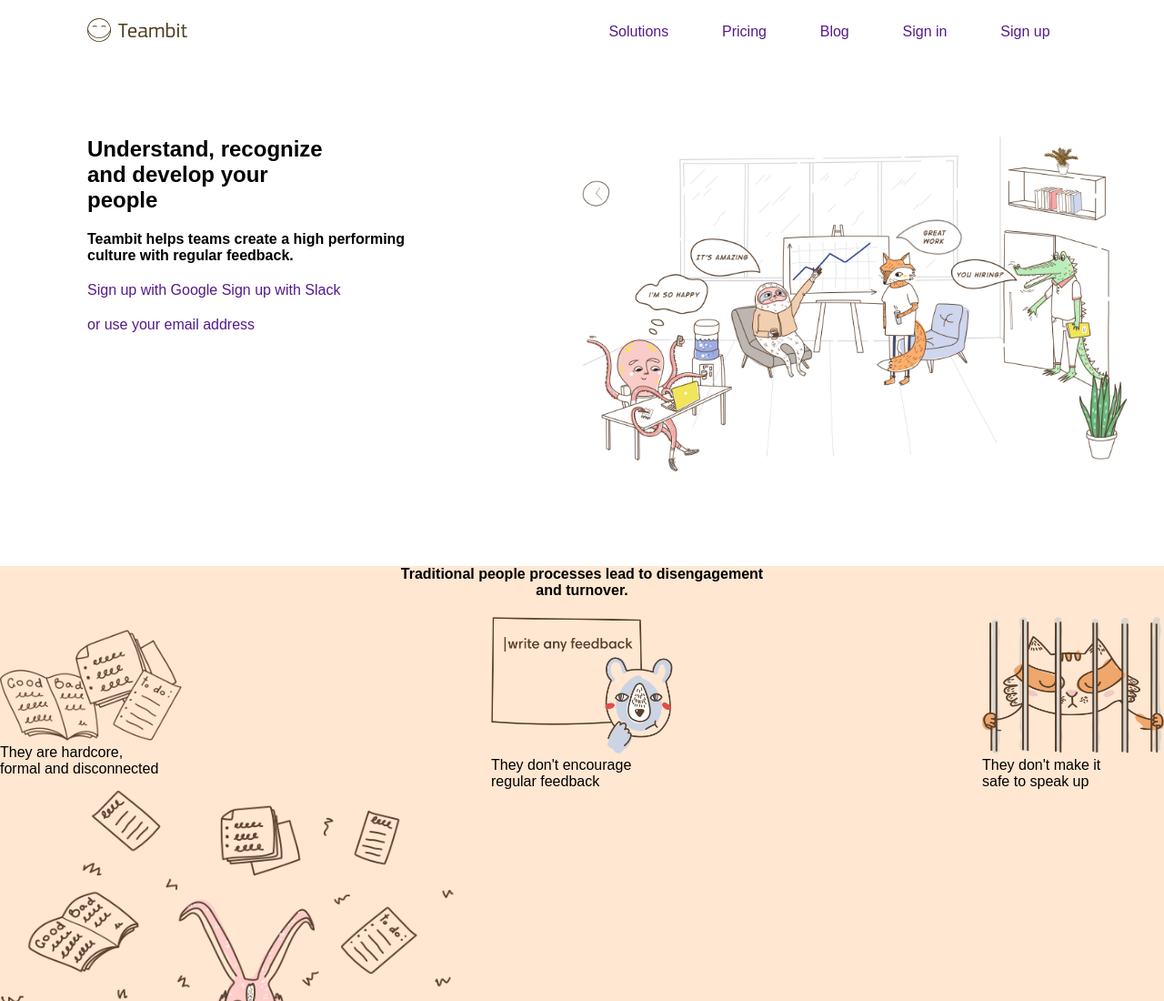
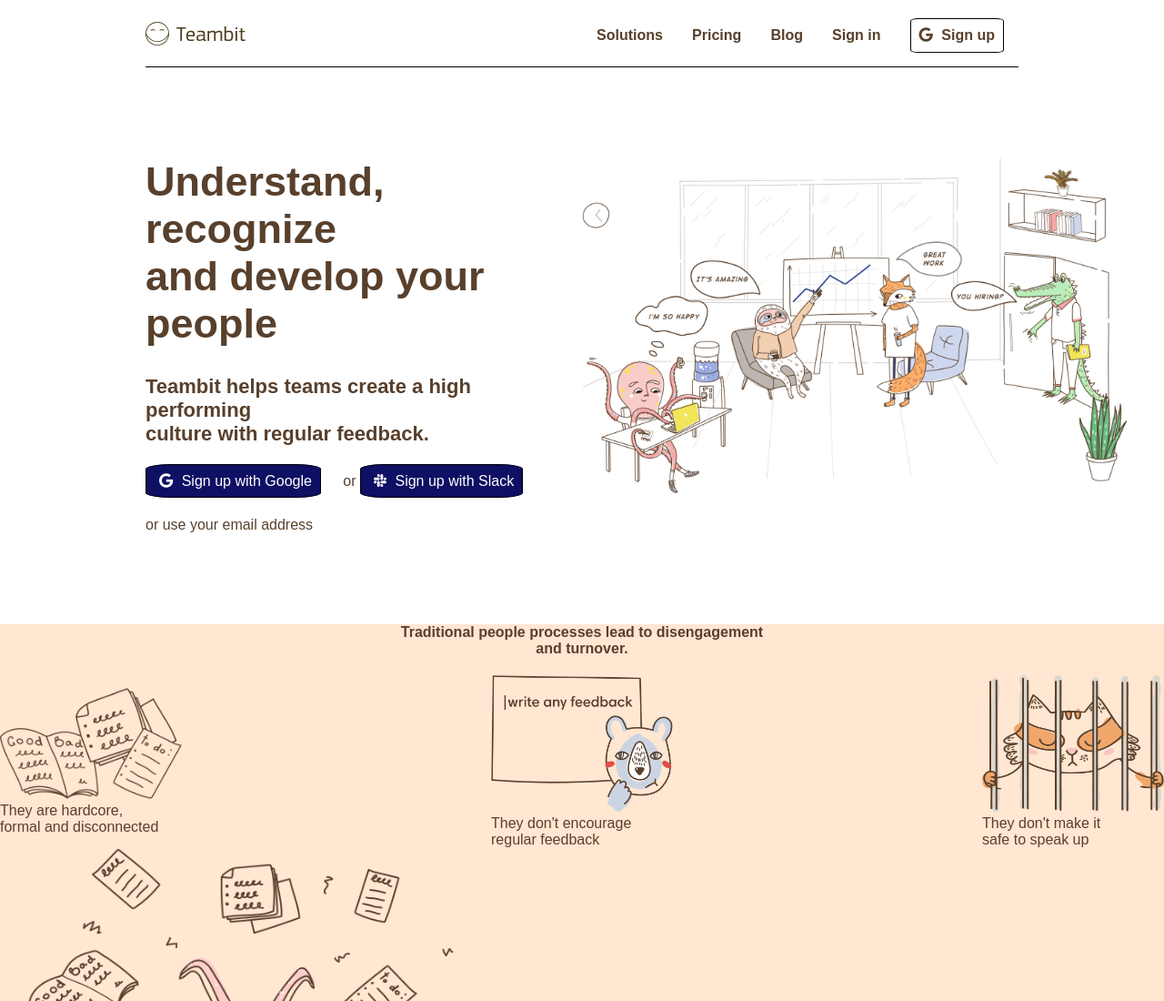
Before and after one commit to micheleprovolo/sass-teambit, a plain HTML site: page public/index.html in a window 1280 px wide. Shown: the top 1100 px of the page at 91% size. Drawn offline with Linux system fonts and the light colour scheme.

Commit message:
migliorata nav e prima sezione

```diff
--- a/public/index.html
+++ b/public/index.html
@@ -5,6 +5,9 @@
     <meta charset="UTF-8">
     <meta name="viewport" content="width=device-width, initial-scale=1.0">
     <meta http-equiv="X-UA-Compatible" content="ie=edge">
+
+    <script src="https://kit.fontawesome.com/fdcc74e310.js" crossorigin="anonymous"></script>
+
 
     <link rel="stylesheet" href="css/style.css">
 
@@ -25,7 +28,7 @@
                         <li><a href="">Pricing</a></li>
                         <li><a href="">Blog</a></li>
                         <li><a href="">Sign in</a></li>
-                        <li><a href="">Sign up</a></li>
+                        <li> <span><i class="fab fa-google"></i></span> <a href="">Sign up</a></li>
                     </ul>
                 </div>
             </nav>
@@ -36,11 +39,14 @@
 
                 <h2>Understand, recognize <br> and develop your <br> people</h2>
                 <h4>Teambit helps teams create a high performing <br> culture with regular feedback.</h4>
-                <div>
-                    <a href="">Sign up with Google</a>
-                    <a href="">Sign up with Slack</a>
+
+                <div class="button-container">
+                    <a href=""> <span><i class="fab fa-google"></i></span> Sign up with Google</a>
+                    <span>or</span>
+                    <a href=""> <span><i class="fab fa-slack"></i></span> Sign up with Slack</a>
                 </div>
-                <a href="">or use your email address</a>
+                <a id="email-link" href="">or use your email address</a>
+
 
             </div>
             <div class="sec-right">
@@ -188,7 +194,8 @@
         <div class="wrapper">
             <div class="micro-container">
                 <img src="img\logo-small.svg" alt="">
-                <p><a href="">Teambit</a> helps teams create high <br>performing cultures by making <br>eedback a daily habit. </p>
+                <p><a href="">Teambit</a> helps teams create high <br>performing cultures by making <br>eedback a daily
+                    habit. </p>
             </div>
             <div class="footer-menu">
 
--- a/src/scss/_footer.scss
+++ b/src/scss/_footer.scss
@@ -0,0 +1,25 @@
+footer {
+    padding-top: 40px;
+
+    .wrapper {
+        @include flex;
+    }
+
+    .micro-container {
+        @include flex;
+    }
+
+    .footer-menu {
+        @include flex;
+
+        .footer-single-menu {
+            @include flex-vertical;
+            margin-right: 40px;
+
+            li {
+                margin-top: 10px;
+            }
+        }
+
+    }
+}
--- a/src/scss/_header.scss
+++ b/src/scss/_header.scss
@@ -1,6 +1,8 @@
 nav {
     @include flex;
     margin-top: 20px;
+    padding-bottom: 15px;
+    border-bottom: 1px solid black;
 }
 
 .nav-left {
@@ -13,4 +15,21 @@
 
 .nav-right-menu {
     @include flex-around;
+    font-weight: bold;
+
+    li:last-child {
+        border: 1px solid black;
+        display: block;
+        padding: 9px;
+        border-radius: 8%;
+
+        &:hover {
+            background-color: rgb(20, 20, 90);
+            color: #fff;
+        }
+    }
+
+    span {
+        margin-right: 5px;
+    }
 }
--- a/src/scss/_main.scss
+++ b/src/scss/_main.scss
@@ -1,5 +1,5 @@
 main {
-    width: 85%;
+    width: 75%;
     margin: 0 auto;
 }
 
@@ -12,10 +12,37 @@
     width: 50%;
     height: 100%;
 
-    h2,
-    h4,
-    div {
-        margin-bottom: 20px;
+    h2 {
+        font-size: 45px;
+        margin-bottom: 30px;
+    }
+
+    h4 {
+        font-size: 1.375rem;
+        margin-bottom: 30px;
+    }
+
+    .button-container {
+        margin-bottom: 30px;
+
+        a {
+            margin-right: 20px;
+            border: 1px solid black;
+            padding: 9px;
+            border-radius: 15%;
+            color: #fff;
+            background-color: rgb(15, 15, 99);
+
+            i {
+                color: #fff;
+                margin: 0 5px;
+            }
+        }
+
+    }
+
+    #email-link:hover {
+        color: blue;
     }
 }
 
@@ -101,29 +128,3 @@
         }
     }
 }
-
-footer {
-    padding-top: 40px;
-
-    .wrapper {
-        @include flex;
-    }
-
-    .micro-container {
-        @include flex;
-    }
-
-    .footer-menu {
-        @include flex;
-
-        .footer-single-menu {
-            @include flex-vertical;
-            margin-right: 40px;
-
-            li {
-                margin-top: 10px;
-            }
-        }
-
-    }
-}
--- a/src/scss/style.scss
+++ b/src/scss/style.scss
@@ -9,6 +9,7 @@
     padding: 0;
     box-sizing: border-box;
     font-family: sans-serif;
+    color: $main-color;
 }
 
 li {
--- a/src/scss/variables.scss
+++ b/src/scss/variables.scss
@@ -1 +1,2 @@
 $main-bg: #FFE7D2;
+$main-color: #58402c;
```
Also changed, not shown: src/html/index.html (+13 -6 lines), public/css/style.css.
